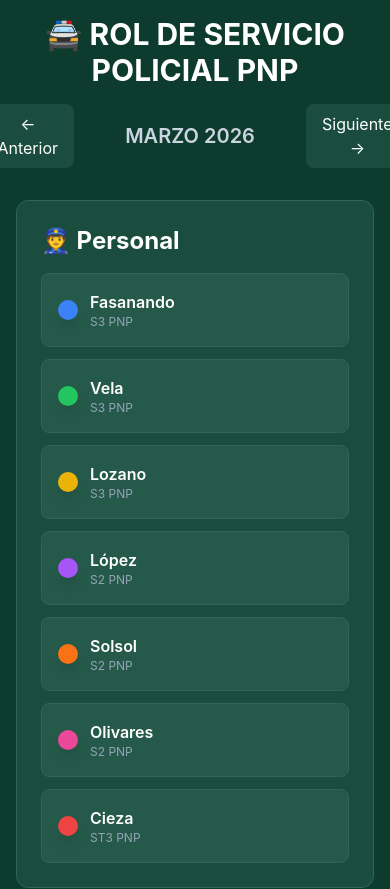
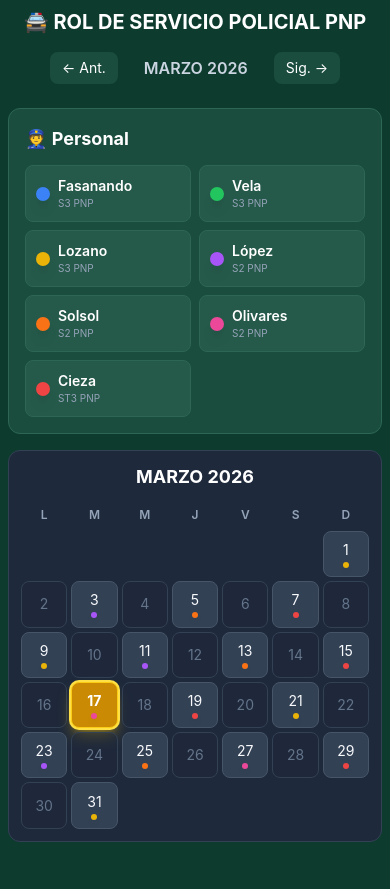
Before and after one commit to virgo4327/rol-servicios-pnp, a React (Vite) app: page / in a window 390 px wide. Shown: the top 889 px of the page. After the commit the page ends 850 px from the top, so only its background shows below. Built offline with nearby package versions, Linux system fonts and the light colour scheme.

Commit message:
fix: make layout and calendar component fully responsive on mobile devices

```diff
--- a/src/App.tsx
+++ b/src/App.tsx
@@ -34,40 +34,40 @@ function App() {
   };
 
   return (
-    <div className="min-h-screen bg-pnp-dark p-4 md:p-8">
+    <div className="min-h-screen bg-pnp-dark p-2 sm:p-4 md:p-8">
       <div className="max-w-7xl mx-auto">
-        <div className="text-center mb-8">
-          <h1 className="text-3xl md:text-5xl font-bold text-white mb-2 flex items-center justify-center gap-3">
+        <div className="text-center mb-6 md:mb-8">
+          <h1 className="text-xl sm:text-3xl md:text-5xl font-bold text-white mb-2 flex items-center justify-center gap-2 md:gap-3">
             🚔 ROL DE SERVICIO POLICIAL PNP
           </h1>
-          <div className="flex items-center justify-center gap-4 mt-4">
+          <div className="flex items-center justify-center gap-2 sm:gap-4 mt-4">
             <button
               onClick={handlePrevMonth}
               disabled={currentYear === 2026 && currentMonth === 0}
-              className="bg-pnp-medium hover:bg-slate-700 disabled:opacity-30 text-white px-4 py-2 rounded-lg transition-all"
+              className="bg-pnp-medium hover:bg-slate-700 disabled:opacity-30 text-white px-3 py-1.5 sm:px-4 sm:py-2 text-sm sm:text-base rounded-lg transition-all cursor-pointer"
             >
-              ← Anterior
+              ← Ant.
             </button>
-            <p className="text-slate-300 text-xl font-semibold min-w-[200px]">
+            <p className="text-slate-300 text-base sm:text-xl font-semibold min-w-[140px] sm:min-w-[200px]">
               {format(currentDate, 'MMMM yyyy', { locale: es }).toUpperCase()}
             </p>
             <button
               onClick={handleNextMonth}
               disabled={currentYear === 2026 && currentMonth === 11}
-              className="bg-pnp-medium hover:bg-slate-700 disabled:opacity-30 text-white px-4 py-2 rounded-lg transition-all"
+              className="bg-pnp-medium hover:bg-slate-700 disabled:opacity-30 text-white px-3 py-1.5 sm:px-4 sm:py-2 text-sm sm:text-base rounded-lg transition-all cursor-pointer"
             >
-              Siguiente →
+              Sig. →
             </button>
           </div>
         </div>
 
-        <div className="grid grid-cols-1 lg:grid-cols-3 gap-8">
+        <div className="grid grid-cols-1 lg:grid-cols-3 gap-4 md:gap-8">
           <div className="lg:col-span-1">
-            <div className="bg-pnp-medium p-6 rounded-xl border border-pnp-border sticky top-4">
-              <h2 className="text-2xl font-bold text-white mb-4 flex items-center gap-2">
+            <div className="bg-pnp-medium p-4 sm:p-6 rounded-xl border border-pnp-border lg:sticky lg:top-4">
+              <h2 className="text-lg sm:text-2xl font-bold text-white mb-3 sm:mb-4 flex items-center gap-2">
                 👮 Personal
               </h2>
-              <div className="space-y-3">
+              <div className="grid grid-cols-2 sm:grid-cols-3 lg:flex lg:flex-col gap-2 lg:gap-0 lg:space-y-3">
                 {personal.map(p => (
                   <PersonCard key={p.id} persona={p} />
                 ))}
--- a/src/components/Calendar.tsx
+++ b/src/components/Calendar.tsx
@@ -51,10 +51,10 @@ export default function Calendar({ year, month, turnos }: CalendarProps) {
         key={day}
         className={dayClasses}
       >
-        <span className={'text-lg ' + (isCurrentDay ? 'font-bold text-white' : '')}>{day}</span>
+        <span className={'text-sm sm:text-base md:text-lg ' + (isCurrentDay ? 'font-bold text-white' : '')}>{day}</span>
         {hasTurno && turno && (
           <div
-            className="w-3 h-3 rounded-full mt-1 shadow-md"
+            className="w-1.5 h-1.5 sm:w-2 sm:h-2 md:w-3 md:h-3 rounded-full mt-0.5 sm:mt-1 shadow-md"
             style={{ backgroundColor: turno.persona.color }}
           ></div>
         )}
@@ -63,18 +63,18 @@ export default function Calendar({ year, month, turnos }: CalendarProps) {
   }
 
   return (
-    <div className="bg-slate-800 p-6 rounded-xl border border-slate-700">
-      <h3 className="text-xl font-bold text-white mb-4 text-center">{monthName}</h3>
+    <div className="bg-slate-800 p-3 sm:p-6 rounded-xl border border-slate-700">
+      <h3 className="text-lg sm:text-xl font-bold text-white mb-4 text-center">{monthName}</h3>
 
-      <div className="grid grid-cols-7 gap-2 mb-2">
+      <div className="grid grid-cols-7 gap-1 sm:gap-2 mb-2">
         {['L', 'M', 'M', 'J', 'V', 'S', 'D'].map((day, i) => (
-          <div key={i} className="text-center text-sm font-semibold text-slate-400">
+          <div key={i} className="text-center text-xs sm:text-sm font-semibold text-slate-400">
             {day}
           </div>
         ))}
       </div>
 
-      <div className="grid grid-cols-7 gap-2">
+      <div className="grid grid-cols-7 gap-1 sm:gap-2">
         {days}
       </div>
     </div>
--- a/src/components/PersonCard.tsx
+++ b/src/components/PersonCard.tsx
@@ -6,15 +6,15 @@ interface PersonCardProps {
 
 export default function PersonCard({ persona }: PersonCardProps) {
   return (
-    <div className="bg-pnp-light p-4 rounded-lg border border-pnp-border hover:bg-pnp-border transition-colors">
-      <div className="flex items-center gap-3">
+    <div className="bg-pnp-light p-2.5 sm:p-4 rounded-lg border border-pnp-border hover:bg-pnp-border transition-colors">
+      <div className="flex items-center gap-2 sm:gap-3">
         <div
-          className="w-5 h-5 rounded-full shadow-lg"
+          className="w-3.5 h-3.5 sm:w-5 sm:h-5 rounded-full shadow-lg flex-shrink-0"
           style={{ backgroundColor: persona.color }}
         ></div>
-        <div>
-          <h3 className="font-semibold text-white">{persona.apellido}</h3>
-          <p className="text-xs text-slate-400">{persona.grado}</p>
+        <div className="min-w-0">
+          <h3 className="font-semibold text-sm sm:text-base text-white truncate">{persona.apellido}</h3>
+          <p className="text-[10px] sm:text-xs text-slate-400">{persona.grado}</p>
         </div>
       </div>
     </div>
```
